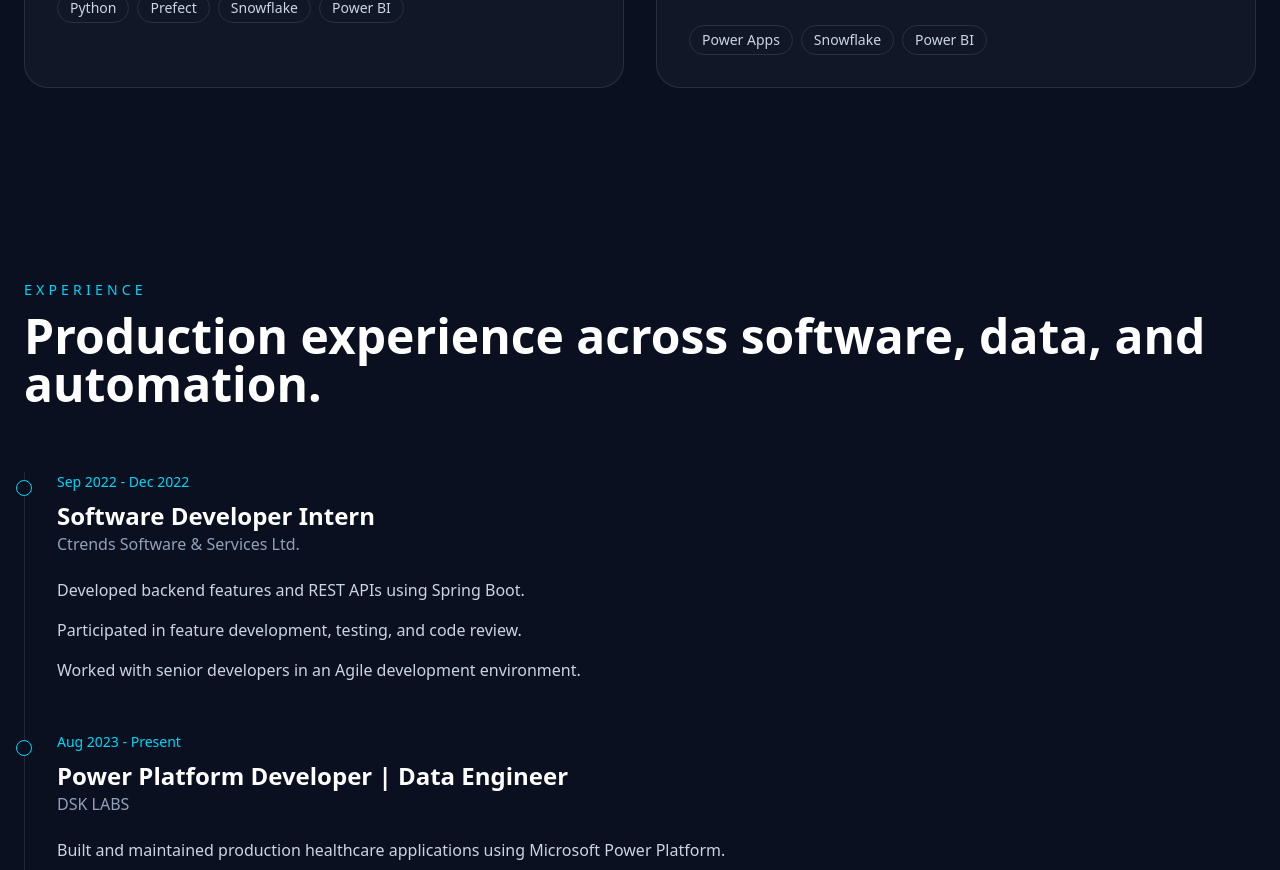
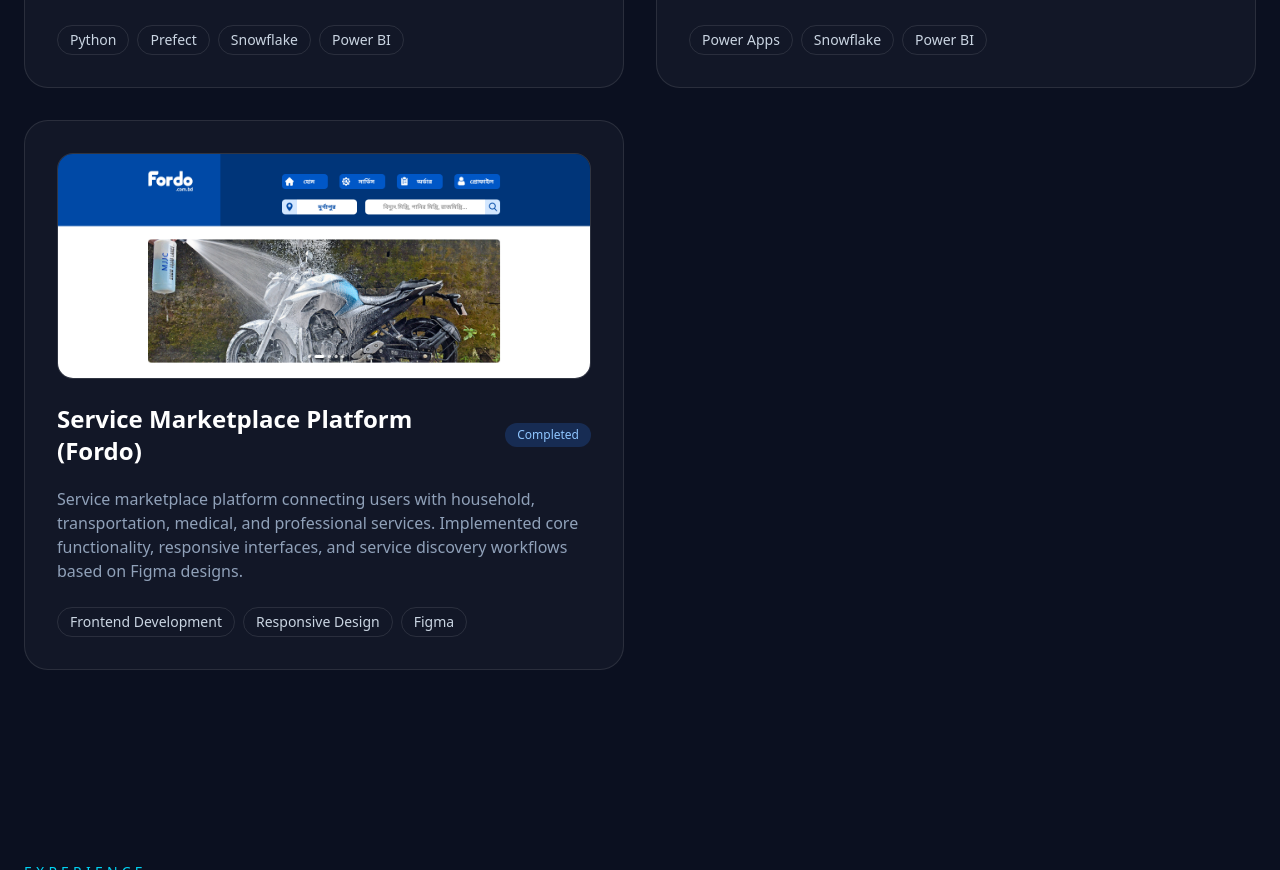
Before and after one commit to monirul-dev/portfolio, a Next.js app: page / in a window 1280 px wide. Shown: the part 3240-4110 px from the top of the page. Built offline with nearby package versions, Linux system fonts and the light colour scheme.

Commit message:
Add Fordo project with screenshot preview

```diff
--- a/components/Projects.tsx
+++ b/components/Projects.tsx
@@ -2,10 +2,7 @@
 
 export default function Projects() {
   return (
-    <section
-      id="projects"
-      className="bg-[#0B1020] px-6 py-24"
-    >
+    <section id="projects" className="bg-[#0B1020] px-6 py-24">
       <div className="mx-auto max-w-7xl">
         <p className="mb-3 text-sm font-medium uppercase tracking-[0.3em] text-cyan-400">
           Featured Projects
@@ -21,15 +18,34 @@
               key={project.title}
               className="rounded-3xl border border-white/10 bg-white/[0.03] p-8 transition hover:border-cyan-400/30 hover:bg-white/[0.05]"
             >
-              <div className="mb-5 flex items-center justify-between">
+              {project.image && (
+                <a
+                  href={project.image}
+                  target="_blank"
+                  rel="noopener noreferrer"
+                  className="block"
+                >
+                  <div className="mb-6 overflow-hidden rounded-2xl border border-white/10 bg-white/[0.03]">
+                    <img
+                      src={project.image}
+                      alt={project.title}
+                      className="h-56 w-full object-cover object-top transition duration-500 hover:scale-105"
+                    />
+                  </div>
+                </a>
+              )}
+
+              <div className="mb-5 flex items-center justify-between gap-4">
                 <h3 className="text-2xl font-semibold text-white">
                   {project.title}
                 </h3>
 
                 <span
-                  className={`rounded-full px-3 py-1 text-xs font-medium ${
+                  className={`shrink-0 rounded-full px-3 py-1 text-xs font-medium ${
                     project.status === "Production"
                       ? "bg-green-500/20 text-green-300"
+                      : project.status === "Completed"
+                      ? "bg-blue-500/20 text-blue-300"
                       : "bg-amber-500/20 text-amber-300"
                   }`}
                 >
@@ -37,9 +53,7 @@
                 </span>
               </div>
 
-              <p className="mb-6 text-slate-400">
-                {project.description}
-              </p>
+              <p className="mb-6 text-slate-400">{project.description}</p>
 
               <div className="flex flex-wrap gap-2">
                 {project.technologies.map((tech) => (
--- a/data/content.ts
+++ b/data/content.ts
@@ -142,6 +142,20 @@
       "Power BI",
     ],
   },
+
+  {
+    title: "Service Marketplace Platform (Fordo)",
+    description:
+      "Service marketplace platform connecting users with household, transportation, medical, and professional services. Implemented core functionality, responsive interfaces, and service discovery workflows based on Figma designs.",
+    status: "Completed",
+    technologies: [
+      "Frontend Development",
+      "Responsive Design",
+      "Figma"
+    ],
+    image: "/projects/fordo-home.png",
+    featured: false,
+  }
 ];
 
 export const experiences: Experience[] = [
--- a/lib/types.ts
+++ b/lib/types.ts
@@ -5,9 +5,11 @@
 
 export interface Project {
   title: string;
-  status: "Production" | "In Development";
+  status: "Production" | "In Development" | "Completed";
   description: string;
   technologies: string[];
+  image?: string;
+  featured?: boolean;
 }
 
 export interface Experience {
```
Also changed, not shown: public/projects/fordo-home.png (added).
